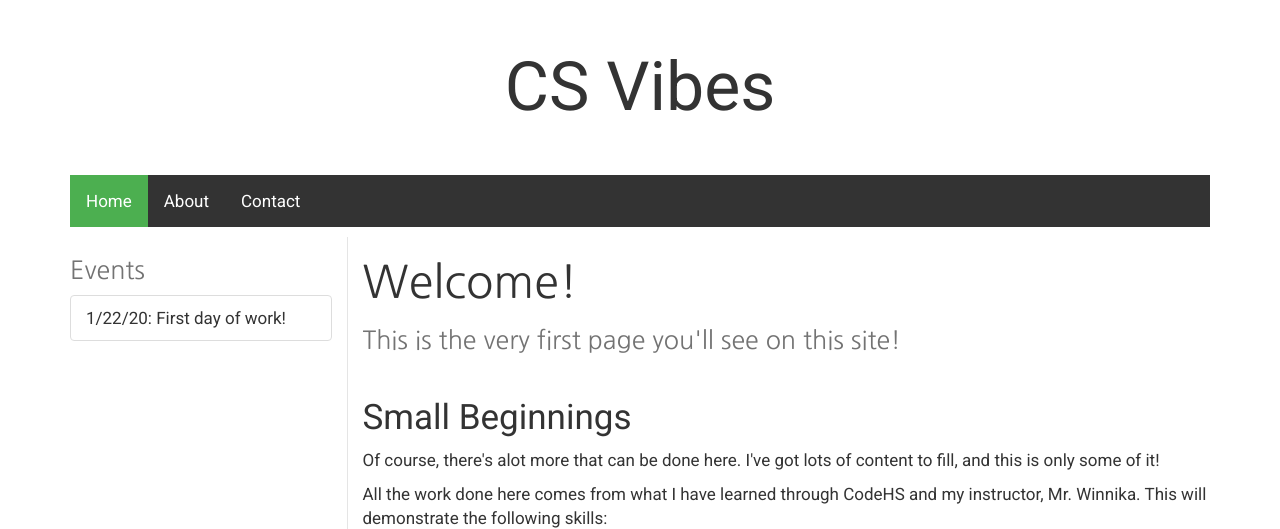
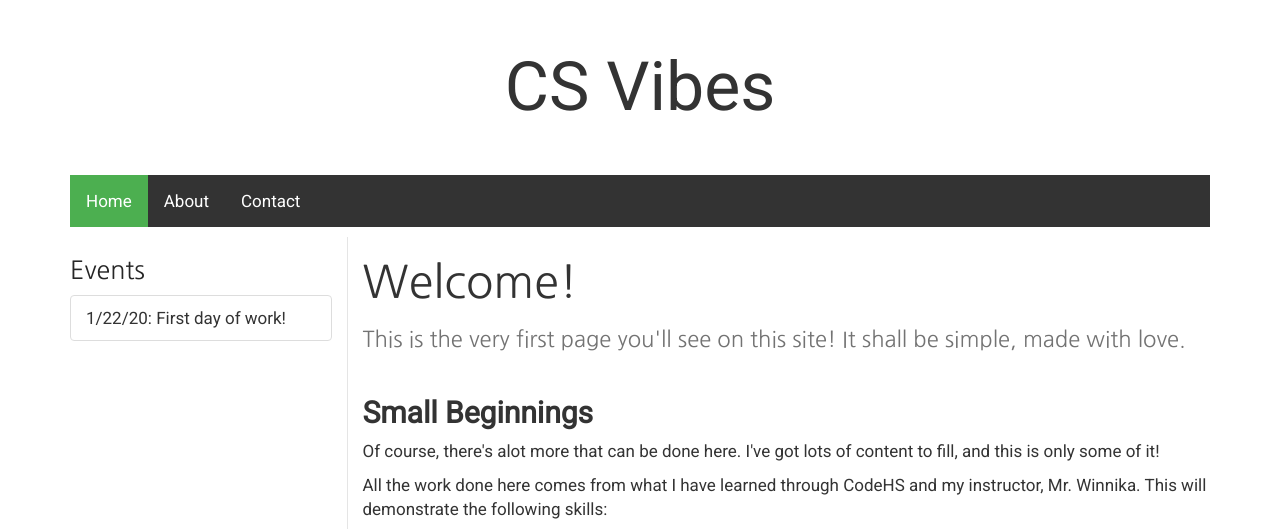
Before and after one commit to gothhouse/final-project, a plain HTML site: page index.html in a window 1280 px wide. Shown: the top 529 px of the page. Drawn offline with nearby package versions, Linux system fonts and the light colour scheme.

Commit message:
Working on adjusting fonts

```diff
--- a/index.html
+++ b/index.html
@@ -39,14 +39,14 @@
             <div class="row">
                 <!--consider learning how to colllapse a sidebar-->
                 <div class="col-xs-2 col-sm-3 bd-sidebar">
-                    <h3 class="nanum">Events</h3>
+                    <h3 class="sidebar">Events</h3>
                     <ul class="list-group">
                         <li class="list-group-item nanum">1/22/20: First day of work!</li>
                     </ul>
                 </div>
                 <div class="col-xs-10 col-sm-9 bd-content">
                     <h1>Welcome!</h1>
-                    <h3 >This is the very first page you'll see on this site!</h3>
+                    <h3> This is the very first page you'll see on this site! It shall be simple, made with love.</h3>
                     <div class="spacer"></div>
                     <div class="biggerspacer"></div>
                     <h2>Small Beginnings</h2>
--- a/style.css
+++ b/style.css
@@ -66,7 +66,8 @@ h1{
 
 h2{
     margin-top: 0px;
-    font-size: 35px;
+    font-size: 30px;
+    font-weight: 600;
 }
 
 figure.rightfloat {
@@ -85,11 +86,12 @@ figure.rightfloat>img {
 }
 
 h3{
-  font-size: 25px;
+  font-size: 22px;
   color: 	#737373;
   font-family: 'Nanum Gothic', sans-serif;
 }
 
 h3.sidebar{
   color: #262626;
+  font-size: 25px;
 }
```
